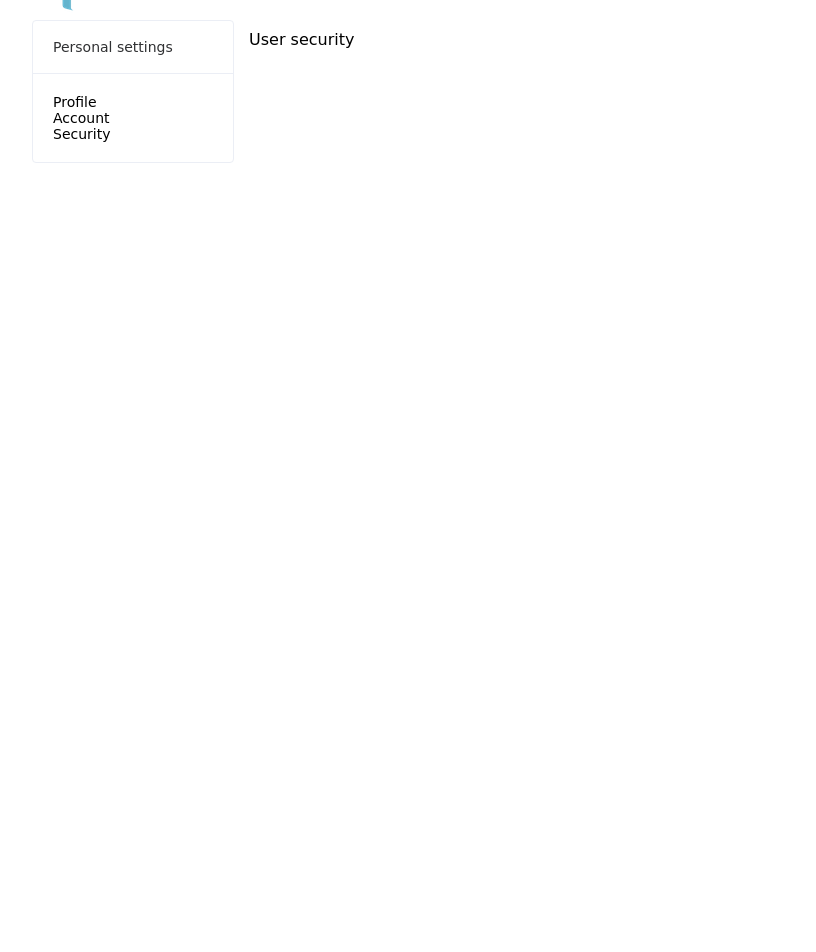
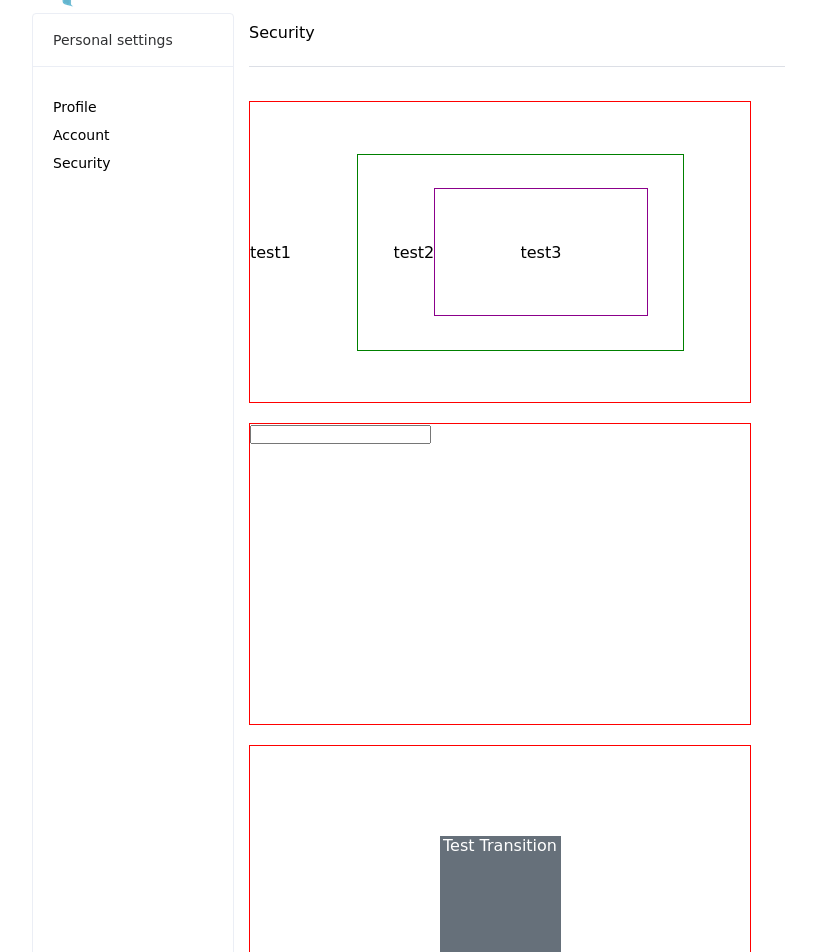
Before and after one commit to Reve0121/Reve, a Vue app: page /settings/security in a window 1280 px wide. Shown: the part 60-1012 px from the top of the page, without its empty margins (224-1040 px from the left). Before the commit the page ends 800 px from the top, so only its background shows below. Built offline with nearby package versions, Linux system fonts and the light colour scheme.

Commit message:
add Heart.vue

```diff
--- a/src/assets/styles/index.scss
+++ b/src/assets/styles/index.scss
@@ -29,6 +29,11 @@ p {
     display: flex;
     display: -webkit-flex;
 }
+.flex-column{
+    display: flex;
+    display: -webkit-flex;
+    flex-direction: column;
+}
 .pointer{
     cursor: pointer;
 }
@@ -55,6 +60,16 @@ a.routerLink:hover {
 .titleBackgroundColor{
     background-color: $appBackgroundColor;
 }
+.button{
+    color: #fff;
+    background-color: #000000;
+    font-size: 22px;
+    border-radius: 5px;
+    line-height: 32px;
+    padding: 8px 20px;
+    cursor: pointer;
+    user-select: none;
+}
 
 /****************iview component style**************************/
 .ivu-card-head{
--- a/src/components/Header.vue
+++ b/src/components/Header.vue
@@ -22,8 +22,8 @@
         </el-dropdown>
       </div>
       <div class="menu-item pointer center">
-        <Signin ></Signin>
-        <Avatar v-if="false" v-bind:userName="userName"></Avatar>
+        <Signin v-if="false"></Signin>
+        <Avatar v-bind:userName="userName"></Avatar>
       </div>
     </div>
   </div>
--- /dev/null
+++ b/src/components/Heart.vue
@@ -0,0 +1,63 @@
+<template>
+  <div id="heart"></div>
+</template>
+
+<script>
+export default {
+  name: "Heart",
+  data: function() {
+    return { fullscreenLoading: false };
+  }
+};
+</script>
+<style>
+#heart {
+  position: relative;
+  width: 100px;
+  height: 90px;
+  cursor: pointer;
+  animation: pound 0.6s linear infinite;
+}
+
+#heart:before,
+#heart:after {
+  position: absolute;
+  content: "";
+  left: 55px;
+  top: 0;
+  width: 55px;
+  height: 80px;
+  background: red;
+  border-radius: 50px 50px 0 0;
+  -moz-border-radius: 50px 50px 0 0;
+  -webkit-transform: rotate(-45deg);
+  -moz-transform: rotate(-45deg);
+  -ms-transform: rotate(-45deg);
+  -o-transform: rotate(-45deg);
+  transform: rotate(-45deg);
+  -webkit-transform-origin: 0 100%;
+  -moz-transform-origin: 0 100%;
+  -ms-transform-origin: 0 100%;
+  -o-transform-origin: 0 100%;
+  transform-origin: 0 100%;
+}
+
+#heart:after {
+  left: 0;
+  -webkit-transform: rotate(45deg);
+  -moz-transform: rotate(45deg);
+  -ms-transform: rotate(45deg);
+  -o-transform: rotate(45deg);
+  transform: rotate(45deg);
+  -webkit-transform-origin: 100% 100%;
+  -moz-transform-origin: 100% 100%;
+  -ms-transform-origin: 100% 100%;
+  -o-transform-origin: 100% 100%;
+  transform-origin: 100% 100%;
+}
+@keyframes pound {
+  from { transform: none; }
+  to { transform: scale(0.5); }
+}
+
+</style>
--- /dev/null
+++ b/src/components/Test.vue
@@ -0,0 +1,44 @@
+<template>
+  <div class="test1">
+    <div class="flex" style="justify-content: space-around;">
+      <el-button type="primary" @click="changeTheme ('default')">Default</el-button>
+      <el-button type="primary" @click="changeTheme ('red')">Red</el-button>
+      <div class="button" @click="changeTheme ('blue')">Blue</div>
+      <div class="button" @click="changeTheme ('green')">Green</div>
+    </div>
+    <div class="test3 Center flex" v-bind:class="theme ">component 1</div>
+  </div>
+</template>
+
+<script>
+export default {
+  name: "T1",
+  data: function() {
+    return {
+      theme: "default"
+    };
+  },
+  methods: {
+    changeTheme: function(value) {
+      this.theme = value;
+    }
+  }
+};
+</script>
+<style lang="scss" scoped>
+.default {
+  color: #000;
+}
+.red {
+  color: red;
+  background: rgba($color: #0121, $alpha: 0.8);
+}
+.blue {
+  color: blue;
+  background: rgba($color: #ff69b4, $alpha: 0.8);
+}
+.green {
+  color: green;
+  background: rgba($color: #4b0082, $alpha: 0.8);
+}
+</style>
--- /dev/null
+++ b/src/components/Test2.vue
@@ -0,0 +1,43 @@
+<template>
+  <div class="test1 center">
+    <div class="test0121">Test Transition</div>
+  </div>
+</template>
+
+<script>
+export default {
+  name: "T2"
+};
+</script>
+
+<style lang="scss">
+.test0121 {
+  width: 121px;
+  height: 121px;
+  color: #ffffff;
+  background: rgba($color: #0121, $alpha: 0.6);
+  margin: auto;
+}
+.test0121:hover {
+  cursor: pointer;
+  // height: 221px;
+  transition-property: all;
+  transition-delay: 0s;
+  transition-duration: 1s;
+  transition-timing-function: ease;
+  color: red;
+  animation: 1s rainbow infinite;
+}
+@keyframes rainbow {
+  0% {
+    background: #c00;
+  }
+  50% {
+    background: orange;
+  }
+  100% {
+    background: yellowgreen;
+  }
+}
+
+</style>
--- a/src/components/users/Account.vue
+++ b/src/components/users/Account.vue
@@ -1,11 +1,37 @@
 <template>
-    <div>
-        <p>User account</p>
+  <div v-loading.fullscreen.lock="fullscreenLoading">
+    User account
+    <el-divider size="small"></el-divider>
+    <div class="flex">
+      <div class="center">
+        <Heart></Heart>
+      </div>
     </div>
+  </div>
 </template>
 
 <script>
+import Heart from "@/components/Heart.vue";
+
+let mixin = {
+  created: function() {
+    console.log("mixin : 111111111111");
+  }
+};
+
 export default {
-    name:"Account"
-}
+  name: "Account",
+  mixins: [mixin],
+  components: {
+    Heart
+  },
+  data: function() {
+    return { fullscreenLoading: false };
+  },
+  created: function() {
+    console.log("component : 111111111111");
+  }
+};
 </script>
+<style>
+</style>
--- a/src/components/users/Profile.vue
+++ b/src/components/users/Profile.vue
@@ -126,7 +126,7 @@ export default {
     };
   },
   mounted: function() {
-    // this.getCustomerInfo();
+    this.getCustomerInfo();
   },
   methods: {
     getCustomerInfo: async function() {
--- a/src/components/users/Security.vue
+++ b/src/components/users/Security.vue
@@ -1,11 +1,72 @@
 <template>
-    <div>
-        User security
+  <div v-loading.fullscreen.lock="fullscreenLoading">
+    Security
+    <el-divider size="small"></el-divider>
+    <div class="flex-column">
+      <div class="test1 center" @click.capture="test(1)">
+        test1
+        <div class="test2 center" @click.capture="test(2)">
+          test2
+          <a class="test3 center" @click="test(3)">
+            test3
+            <span class="center" style="background-color:#0121;color:#fff;" @click="test(4)">{{value}}</span>
+          </a>
+        </div>
+      </div>
+      <div class="test1">
+        <input type="text" v-model.trim="value" @keyup.enter="test('keyup')" />
+      </div>
+      <div>
+        <component v-bind:is="componentName"></component>
+      </div>
     </div>
+  </div>
 </template>
 
 <script>
+import T1 from "@/components/Test.vue"
+import T2 from "@/components/Test2.vue"
+
 export default {
-    name:"Security"
+  name: "Security",
+  data: function() {
+    return {
+      fullscreenLoading: false,
+      value: "",
+      componentName:'T2',
+
+    };
+  },
+  components:{T1,T2},
+  methods: {
+    test: function(e) {
+      alert(e);
+      if(e == 1){
+        this.componentName="T1";
+      }else if(e == 2){
+        this.componentName="T2";
+      }
+    }
+  }
+};
+</script>
+
+<style lang="scss" >
+.test1 {
+  width: 500px;
+  height: 300px;
+  border: 1px solid red;
+  margin: 10px 0;
 }
-</script>
+.test2 {
+  width: 65%;
+  height: 65%;
+  border: 1px solid green;
+  margin:auto;
+}
+.test3 {
+  width: 65%;
+  height: 65%;
+  border: 1px solid darkmagenta;
+}
+</style>
--- a/src/pages/Settings.vue
+++ b/src/pages/Settings.vue
@@ -4,17 +4,17 @@
       <div slot="header">
         <p>Personal settings</p>
       </div>
-      <div>
+      <div class=" settings-menu-item">
         <router-link class="routerLink" to="/settings/profile">
           <p>Profile</p>
         </router-link>
       </div>
-      <div>
+      <div class=" settings-menu-item">
         <router-link class="routerLink" to="/settings/account">
           <p>Account</p>
         </router-link>
       </div>
-      <div>
+      <div class=" settings-menu-item">
         <router-link class="routerLink" to="/settings/security">
           <p>Security</p>
         </router-link>
@@ -32,11 +32,17 @@ export default {
 };
 </script>
 
-<style lang="scss">
+<style lang="scss" scoped>
 .settings-menu {
   width: 18%;
   min-width: 200px;
 }
+.settings-menu-item{
+  margin: 12px 0;
+}
+// .settings-menu-item :hover{
+//   background-color: #0121;
+// }
 .settings-body {
   width: 82%;
 }
```
